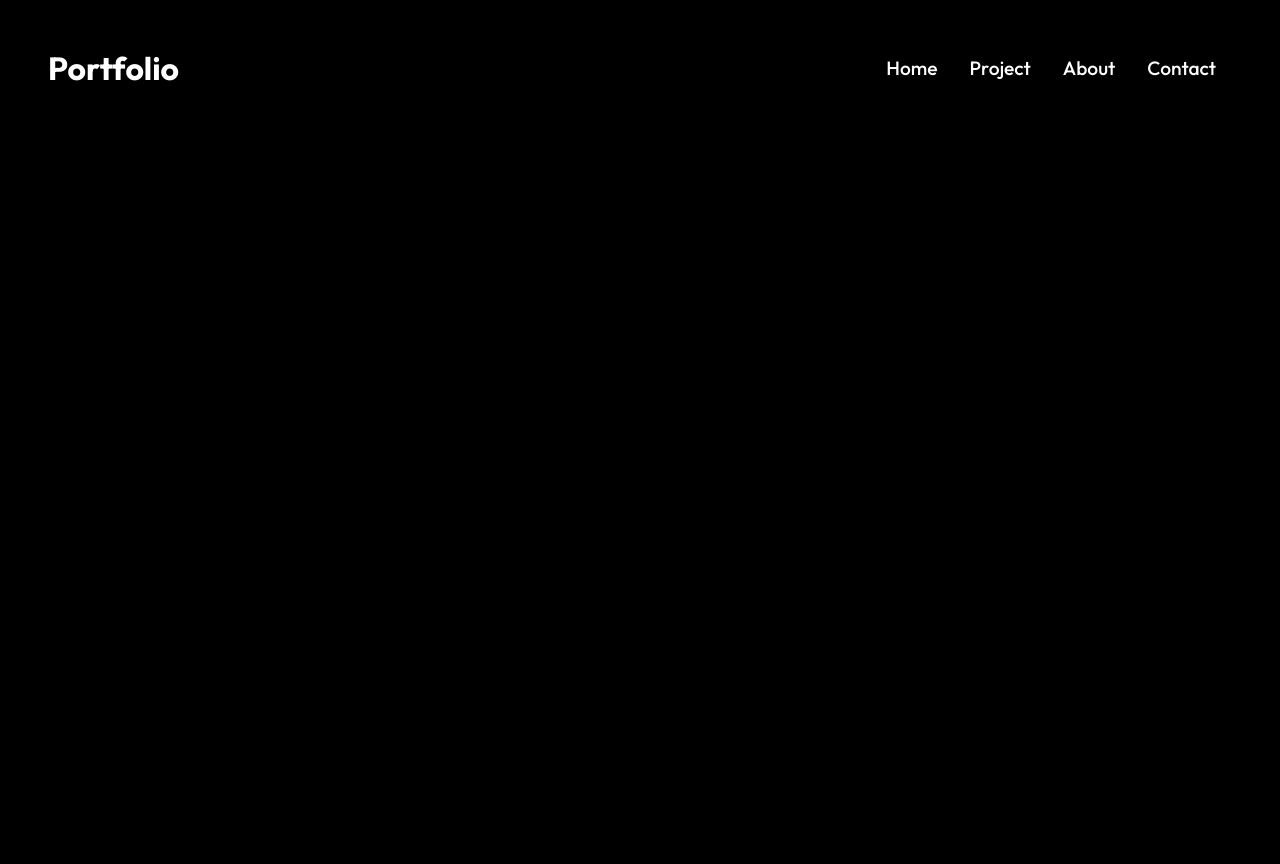
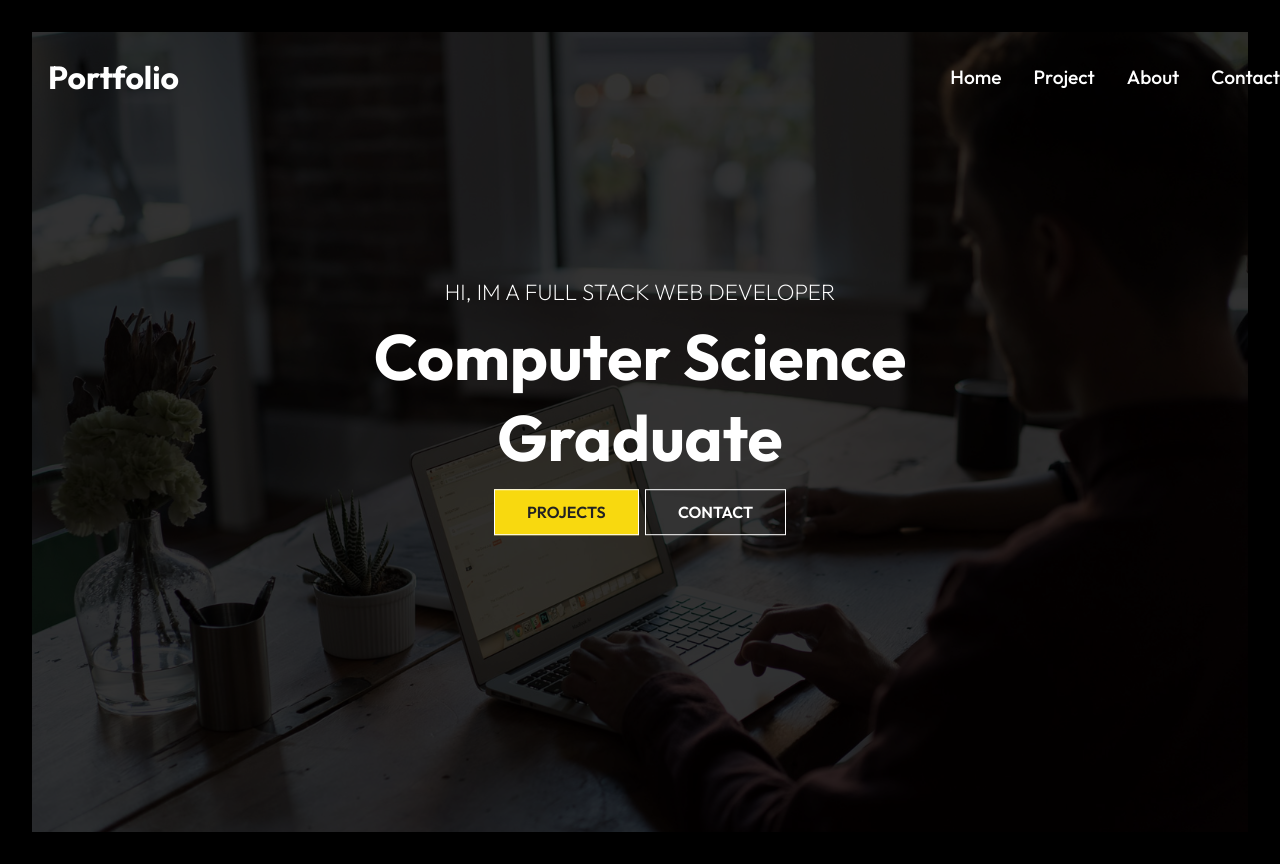
Before and after one commit to Amukelani-AJ/FUTURE_FS_01, a React (Vite) app in the folder portfolio/: page / in a window 1280 px wide. Before the commit the page ends 800 px from the top, so only its background shows below. Built offline with nearby package versions, Linux system fonts and the light colour scheme.

Commit message:
Created the homepage on HeroImage

```diff
--- a/portfolio/src/components/HeroImage.css
+++ b/portfolio/src/components/HeroImage.css
@@ -0,0 +1,62 @@
+.mask {
+  width: 100%;
+  height: 100vh;
+  position: relative;
+}
+
+.intro-img {
+  width: 100%;
+  height: 100%;
+  background-size: cover;
+  background-position: center;
+  object-fit: cover;
+}
+
+.mask::after {
+  content: "";
+  width: 100%;
+  height: 100%;
+  position: absolute;
+  top: 0;
+  left: 0;
+  background-color: #000;
+  opacity: 0.8;
+}
+
+.hero {
+  height: 100%;
+  width: 100%;
+}
+
+.hero .content {
+  position: absolute;
+  transform: translate(-50%, -50%);
+  top: 50%;
+  left: 50%;
+  text-align: center;
+}
+
+.hero .content h1 {
+  font-size: 4rem;
+  padding: 0.6rem 0 1.5rem;
+}
+
+.hero .content p {
+  font-size: 1.4rem;
+  font-weight: 200;
+  text-transform: uppercase;
+}
+
+.content .btn {
+  margin: 1rem 0.2rem;
+}
+
+@media screen and (max-width: 640px) {
+  .hero .content h1 {
+    font-size: 3rem;
+  }
+
+  .hero .content p {
+    font-size: 1.4rem;
+  }
+}
--- a/portfolio/src/components/HeroImage.jsx
+++ b/portfolio/src/components/HeroImage.jsx
@@ -1,9 +1,24 @@
-import './HeroImage.css';
-
-export function HeroImage(){
-    return(
+import "./HeroImage.css";
+import IntroImg from "../assets/intro-bg.jpg";
+import { Link } from "react-router-dom";
+export function HeroImage() {
+  return (
+    <div className="hero">
+      <div className="mask">
+        <img className="intro-img" src={IntroImg} alt="Home page image" />
+      </div>
+      <div className="content">
+        <p>Hi, Im a Full Stack Web developer</p>
+        <h1>Computer Science Graduate</h1>
         <div>
-
+          <Link to="/project" className="btn">
+            Projects
+          </Link>
+          <Link to="/contact" className="btn btn-light">
+            Contact
+          </Link>
         </div>
-    );
+      </div>
+    </div>
+  );
 }
--- a/portfolio/src/components/NavBar.css
+++ b/portfolio/src/components/NavBar.css
@@ -1,12 +1,18 @@
-
-.header{
+.header {
   display: flex;
   justify-content: space-between;
   align-items: center;
   padding: 1rem;
+  position: fixed;
+  width: 100%;
+  height: 90px;
+  z-index: 10;
 }
-
-.nav-menu{
+.header-bg {
+  background-color: rgb(0, 0, 0, 0.8);
+  transition: 0.5s;
+}
+.nav-menu {
   display: flex;
 }
 
@@ -14,7 +20,7 @@
   padding: 0 1rem;
 }
 
-.nav-menu li a{
+.nav-menu li a {
   font-size: 1.2rem;
   font-weight: 500;
 }
@@ -24,14 +30,14 @@
 }
 
 /*Mobile section*/
- @media screen and (max-width:1040px) {
+@media screen and (max-width: 1040px) {
   .nav-menu {
     flex-direction: column;
     justify-content: center;
     align-items: center;
     width: 100%;
     height: 100vh;
-    background: rgb(0,0,0,0.9);
+    background: rgb(0, 0, 0, 0.9);
     position: absolute;
     top: 0;
     left: -100%;
@@ -43,13 +49,12 @@
   }
   .nav-menu li {
     padding: 1rem 0;
-
   }
   .nav-menu li a {
     font-size: 2rem;
   }
 
   .hamburger {
-        display:initial;
+    display: initial;
   }
 }
```
Lines whose indentation alone changed are shown as unchanged.
